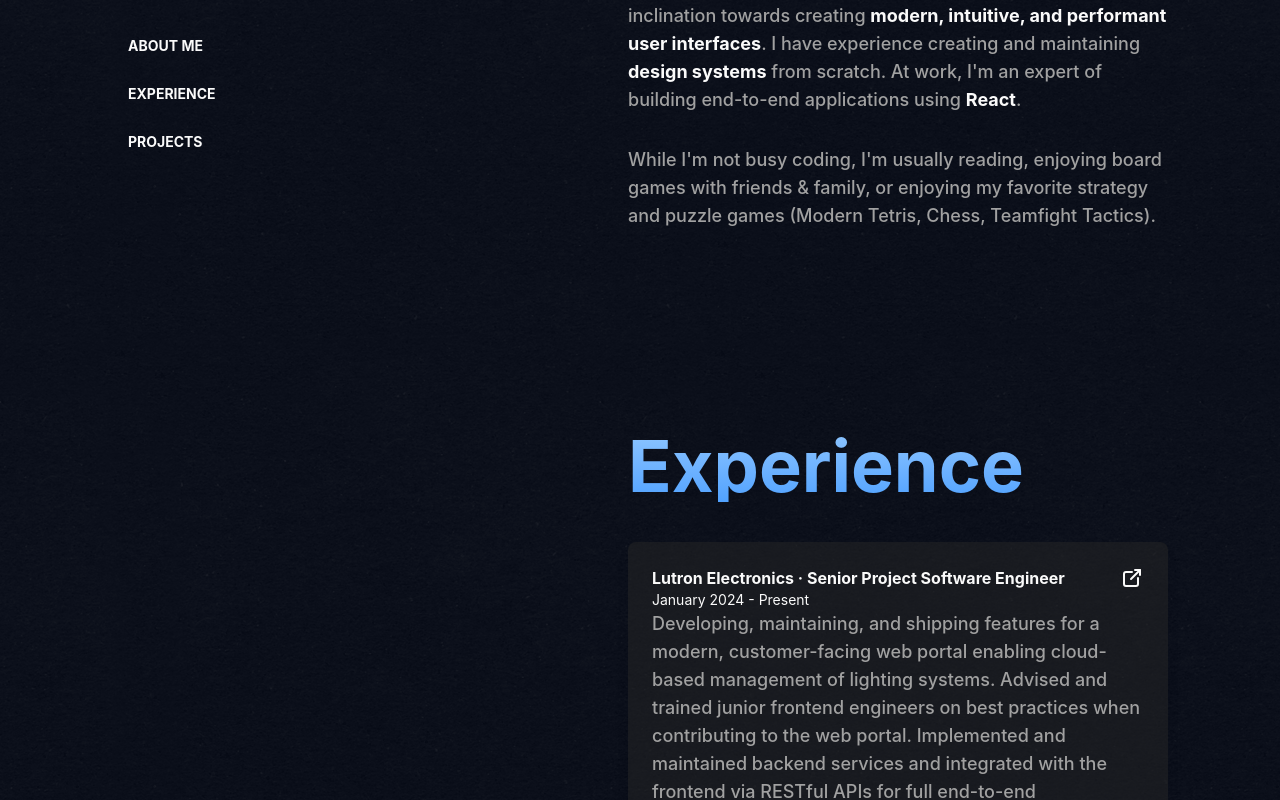
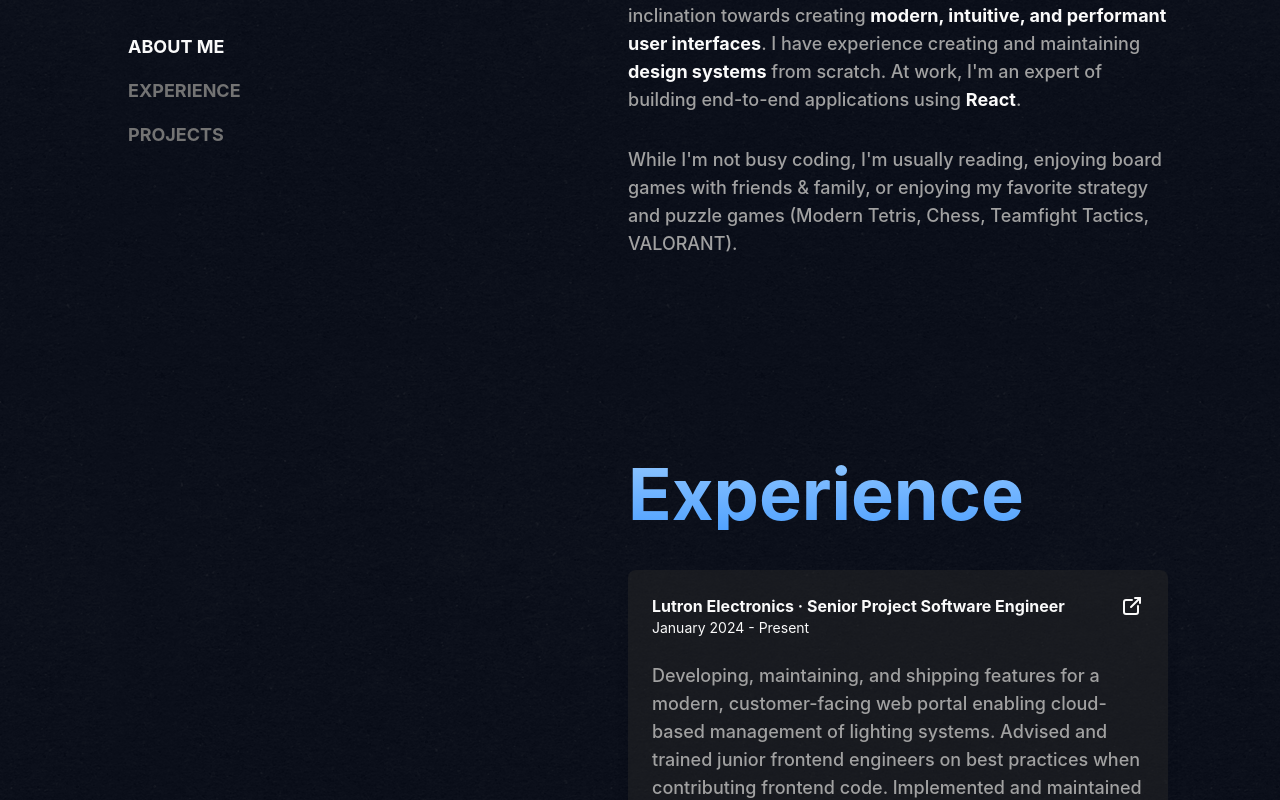
Before and after one commit to jason-lee88/personal-website, a React (Vite) app: page / in a window 1280 px wide. Shown: the part 506-1306 px from the top of the page. Built offline with nearby package versions, Linux system fonts and the light colour scheme; a web font is replaced by a local one.

Commit message:
active navlink logic, card spacing

```diff
--- a/src/components/cards/ExperienceCard.tsx
+++ b/src/components/cards/ExperienceCard.tsx
@@ -15,13 +15,15 @@ const ExperienceCard = ({ company, title, startDate, endDate, body, technologies
     <div className="w-full">
       <h5 className="text-neutral-50 text-sm">{startDate} - {endDate}</h5>
     </div>
-    <BodyText>{body}</BodyText>
+    <div className="w-full flex flex-col my-6">
+      <BodyText>{body}</BodyText>
+    </div>
     <div className="flex flex-wrap gap-2 mt-2">
       {technologies.map((technology) =>
         <Badge key={technology}>{technology}</Badge>
       )}
     </div>
-  </Card>
+  </Card >
 );
 
 export default ExperienceCard;
--- a/src/components/cards/ProjectCard.tsx
+++ b/src/components/cards/ProjectCard.tsx
@@ -14,7 +14,9 @@ const ProjectCard = ({ title, thumbnail, body, technologies, href }: ProjectData
       <CardHeaderText>{title}</CardHeaderText>
       <ExternalLink className="shrink-0" />
     </div>
-    <BodyText>{body}</BodyText>
+    <div className="w-full flex flex-col my-4">
+      <BodyText>{body}</BodyText>
+    </div>
     <div className="flex flex-wrap gap-2 mt-2">
       {technologies.map((technology) =>
         <Badge key={technology}>{technology}</Badge>
--- a/src/components/nav/NavLink.tsx
+++ b/src/components/nav/NavLink.tsx
@@ -3,10 +3,11 @@ import type { PropsWithChildren } from "react";
 type NavLinkProps = {
   href: string;
   label: string;
+  active: boolean;
 };
 
-const NavLink = ({ href, label }: PropsWithChildren<NavLinkProps>) => (
-  <a className="text-neutral-50 select-none text-sm font-bold" href={href}><span className="mr-4 h-px w-8" />{label.toUpperCase()}</a>
+const NavLink = ({ href, label, active }: PropsWithChildren<NavLinkProps>) => (
+  <a className={`${active ? "text-neutral-50" : "text-neutral-500"} hover:text-neutral-50 transition ease-in-out select-none text-lg font-bold`} href={href}><span className="mr-4 h-px w-8" />{label.toUpperCase()}</a>
 );
 
 export default NavLink;
--- a/src/components/nav/NavList.tsx
+++ b/src/components/nav/NavList.tsx
@@ -1,3 +1,5 @@
+import { useState, useEffect } from "react";
+
 import NavLink from "./NavLink";
 
 const linkData = [
@@ -7,11 +9,32 @@ const linkData = [
 ];
 
 const NavList = () => {
+  const [activeLink, setActiveLink] = useState<string>("about");
+
+  const onScroll = () => {
+    linkData.forEach(({ id }) => {
+      const section = document.querySelector(`#${id}`);
+      if (section) {
+        const dimensions = section.getBoundingClientRect();
+        if (dimensions.top <= 1 && dimensions.bottom > 1) {
+          setActiveLink(id);
+        }
+      }
+    });
+  };
+
+  useEffect(() => {
+    onScroll();
+
+    window.addEventListener("scroll", onScroll);
+    return () => window.removeEventListener("scroll", onScroll);
+  }, []);
+
   return <nav className="hidden xl:flex">
-    <ul className="flex flex-col gap-6">
+    <ul className="flex flex-col gap-4">
       {linkData.map(({ id, label }) =>
         <li key={id} >
-          <NavLink href={`/#${id}`} label={label} />
+          <NavLink href={`/#${id}`} label={label} active={activeLink === id} />
         </li>
       )}
     </ul>
--- a/src/components/sections/About.tsx
+++ b/src/components/sections/About.tsx
@@ -8,7 +8,7 @@ const About = () => (
       <BodyText>I craft seamless digital experiences as a <BoldText>full-stack software engineer</BoldText>.</BodyText>
       <BodyText>Growing up, I've always been fascinated with technology. Small coding projects and experiments as a teenager kept me curious about computer programming early on in my life which inspired me to study computer science in college. Nowadays, I've had the opportunity to develop software for a <BoldText>mid-sized corporation</BoldText> as well as a <BoldText>start-up</BoldText> my friend and I created.</BodyText>
       <BodyText>I specialize in frontend development, having a natural inclination towards creating <BoldText>modern, intuitive, and performant user interfaces</BoldText>. I have experience creating and maintaining <BoldText>design systems</BoldText> from scratch. At work, I'm an expert of building end-to-end applications using <BoldText>React</BoldText>.</BodyText>
-      <BodyText>While I'm not busy coding, I'm usually reading, enjoying board games with friends & family, or enjoying my favorite strategy and puzzle games (Modern Tetris, Chess, Teamfight Tactics).</BodyText>
+      <BodyText>While I'm not busy coding, I'm usually reading, enjoying board games with friends & family, or enjoying my favorite strategy and puzzle games (Modern Tetris, Chess, Teamfight Tactics, VALORANT).</BodyText>
     </div>
   </Section>
 );
--- a/src/components/sections/Experience.tsx
+++ b/src/components/sections/Experience.tsx
@@ -18,7 +18,7 @@ const experienceData: ExperienceData[] = [
     title: "Senior Project Software Engineer",
     startDate: "January 2024",
     endDate: "Present",
-    body: "Developing, maintaining, and shipping features for a modern, customer-facing web portal enabling cloud-based management of lighting systems. Advised and trained junior frontend engineers on best practices when contributing to the web portal. Implemented and maintained backend services and integrated with the frontend via RESTful APIs for full end-to-end functionality.",
+    body: "Developing, maintaining, and shipping features for a modern, customer-facing web portal enabling cloud-based management of lighting systems. Advised and trained junior frontend engineers on best practices when contributing frontend code. Implemented and maintained backend services and integrated with the frontend via RESTful APIs for full end-to-end functionality.",
     technologies: ["React", "TypeScript", "JavaScript", "HTML & CSS", "Jest", "Cypress", "AWS", "Go"],
     href: "https://connect.lutron.com"
   },
```
Also changed, not shown: src/assets/projects-thumbnails/personal-website.jpg.
